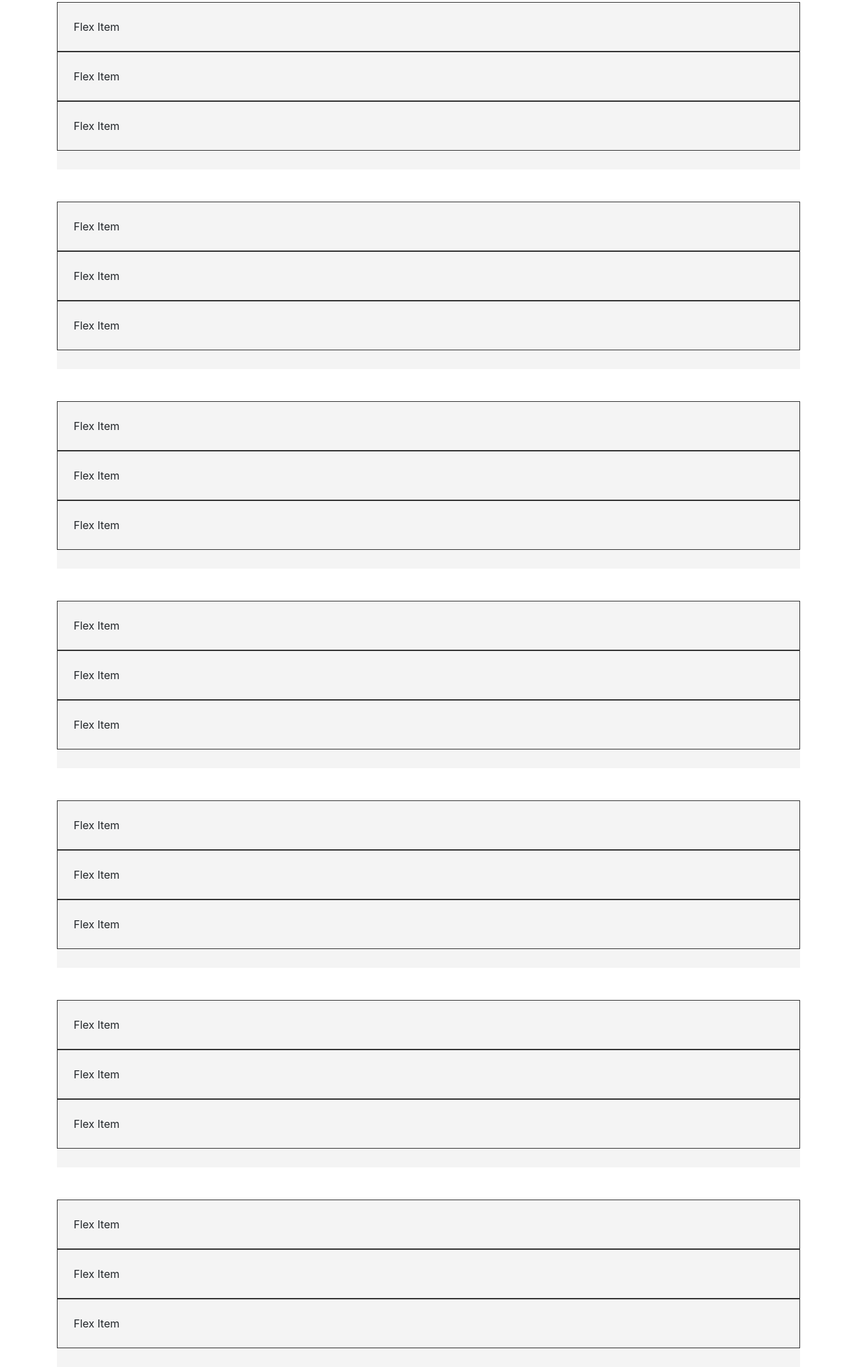
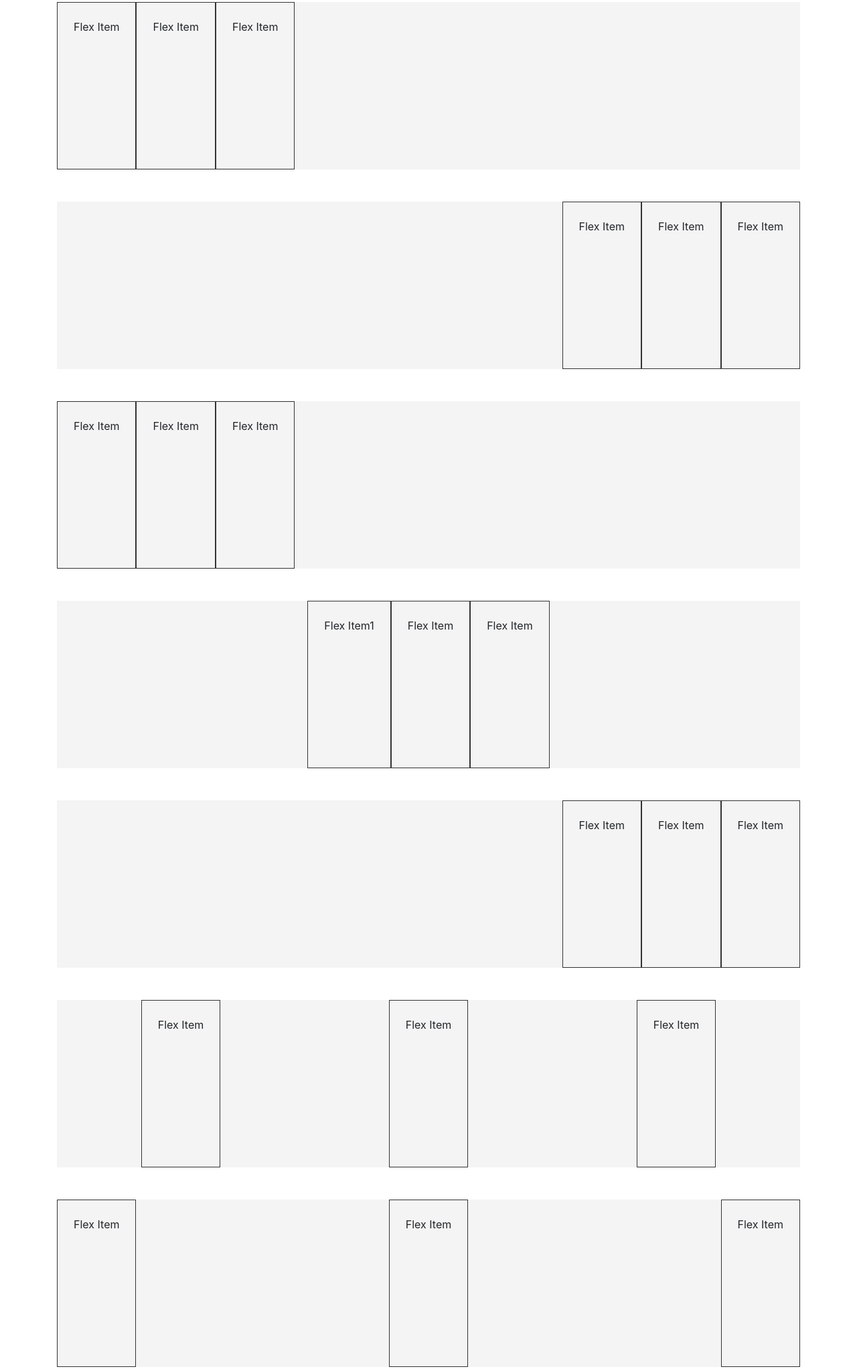
Before and after one commit to JamesBlocker/bootcamp-course, a plain HTML site: page bootstrap_sandbox_starter/4_4_flexbox.html in a window 1280 px wide. Shown: the part 195-2239 px from the top of the page at 67% size. Drawn offline with nearby package versions, Linux system fonts and the light colour scheme.

Commit message:
learn flexboxing

```diff
--- a/bootstrap_sandbox_starter/4_4_flexbox.html
+++ b/bootstrap_sandbox_starter/4_4_flexbox.html
@@ -92,7 +92,7 @@
     <!--########################START HERE#########################-->
 
     <!-- FLEX ROW & FLEX ITEMS -->
-    <div class="row-hl">
+    <div class="row-hl d-flex flex-row">
       <div class="p-4 item-hl">Flex Item</div>
       <div class="p-4 item-hl">Flex Item</div>
       <div class="p-4 item-hl">Flex Item</div>
@@ -101,7 +101,7 @@
     <br><br>
 
     <!-- FLEX ROW REVERSE -->
-    <div class="row-hl">
+    <div class="row-hl d-flex flex-row-reverse">
       <div class="p-4 item-hl">Flex Item</div>
       <div class="p-4 item-hl">Flex Item</div>
       <div class="p-4 item-hl">Flex Item</div>
@@ -110,7 +110,7 @@
     <br><br>
 
     <!-- JUSTIFY CONTENT -->
-    <div class="row-hl">
+    <div class="row-hl d-flex flex-row justify-content-start">
       <div class="p-4 item-hl">Flex Item</div>
       <div class="p-4 item-hl">Flex Item</div>
       <div class="p-4 item-hl">Flex Item</div>
@@ -118,7 +118,15 @@
 
     <br><br>
 
-    <div class="row-hl">
+    <div class="row-hl d-flex flex-row justify-content-center">
+      <div class="p-4 item-hl">Flex Item1</div>
+      <div class="p-4 item-hl">Flex Item</div>
+      <div class="p-4 item-hl">Flex Item</div>
+    </div>
+
+    <br><br>
+
+    <div class="row-hl d-flex flex-row justify-content-end">
       <div class="p-4 item-hl">Flex Item</div>
       <div class="p-4 item-hl">Flex Item</div>
       <div class="p-4 item-hl">Flex Item</div>
@@ -126,7 +134,7 @@
 
     <br><br>
 
-    <div class="row-hl">
+    <div class="row-hl d-flex flex-row justify-content-around">
       <div class="p-4 item-hl">Flex Item</div>
       <div class="p-4 item-hl">Flex Item</div>
       <div class="p-4 item-hl">Flex Item</div>
@@ -134,15 +142,7 @@
 
     <br><br>
 
-    <div class="row-hl">
-      <div class="p-4 item-hl">Flex Item</div>
-      <div class="p-4 item-hl">Flex Item</div>
-      <div class="p-4 item-hl">Flex Item</div>
-    </div>
-
-    <br><br>
-
-    <div class="row-hl">
+    <div class="row-hl d-flex flex-row justify-content-between">
       <div class="p-4 item-hl">Flex Item</div>
       <div class="p-4 item-hl">Flex Item</div>
       <div class="p-4 item-hl">Flex Item</div>
@@ -151,7 +151,7 @@
     <br><br>
 
     <!-- FLEX CONTAINER / FLEX COLUMN -->
-    <div class="row-hl">
+    <div class="row-hl d-flex flex-column">
       <div class="p-4 item-hl">Flex Item</div>
       <div class="p-4 item-hl">Flex Item</div>
       <div class="p-4 item-hl">Flex Item</div>
@@ -159,7 +159,7 @@
 
     <br><br>
 
-    <div class="row-hl">
+    <div class="row-hl d-flex flex-column-reverse">
       <div class="p-4 item-hl">Flex Item</div>
       <div class="p-4 item-hl">Flex Item</div>
       <div class="p-4 item-hl">Flex Item</div>
@@ -168,7 +168,7 @@
     <br><br>
 
     <!-- VERTICAL ALIGN ITEMS -->
-    <div class="row-hl">
+    <div class="row-hl d-flex flex-row align-items-start">
       <div class="p-4 item-hl">Flex Item</div>
       <div class="p-4 item-hl">Flex Item</div>
       <div class="p-4 item-hl">Flex Item</div>
@@ -177,7 +177,7 @@
     <br><br>
 
     <!-- VERTICAL ALIGN ITEMS -->
-    <div class="row-hl">
+    <div class="row-hl d-flex flex-row align-items-center">
       <div class="p-4 item-hl">Flex Item</div>
       <div class="p-4 item-hl">Flex Item</div>
       <div class="p-4 item-hl">Flex Item</div>
@@ -186,7 +186,7 @@
     <br><br>
 
     <!-- VERTICAL ALIGN ITEMS -->
-    <div class="row-hl">
+    <div class="row-hl d-flex flex-row align-items-end">
       <div class="p-4 item-hl">Flex Item</div>
       <div class="p-4 item-hl">Flex Item</div>
       <div class="p-4 item-hl">Flex Item</div>
@@ -195,7 +195,7 @@
     <br><br>
 
     <!-- VERTICAL ALIGN ITEMS -->
-    <div class="row-hl">
+    <div class="row-hl d-flex flex-row align-items-baseline">
       <div class="p-4 item-hl">Flex Item</div>
       <div class="p-4 item-hl">Flex Item</div>
       <div class="p-4 item-hl">Flex Item</div>
@@ -204,7 +204,7 @@
     <br><br>
 
     <!-- VERTICAL ALIGN ITEMS -->
-    <div class="row-hl">
+    <div class="row-hl d-flex flex-row align-items-stretch">
       <div class="p-4 item-hl">Flex Item</div>
       <div class="p-4 item-hl">Flex Item</div>
       <div class="p-4 item-hl">Flex Item</div>
@@ -213,21 +213,23 @@
     <br><br>
 
     <!-- RESPONSIVE VERTICAL ALIGN -->
-    <div class="row-hl">
-      <div class="p-4 item-hl">Flex Item</div>
-      <div class="p-4 item-hl">Flex Item</div>
-      <div class="p-4 item-hl">Flex Item</div>
+    <div class="row-hl d-flex flex-row">
+      <div class="align-self-md-start p-4 item-hl">Flex Item</div>
+      <div class="align-self-md-center p-4 item-hl">Flex Item</div>
+      <div class="align-self-md-end p-4 item-hl">Flex Item</div>
+      <div class="align-self-md-baseline p-4 item-hl">Flex Item</div>
+      <div class="align-self-md-stretch p-4 item-hl">Flex Item</div>
     </div>
 
     <br><br>
 
     <!-- ALIGN SELF -->
-    <div class="row-hl">
-      <div class="p-4 item-hl">Flex Item</div>
-      <div class="p-4 item-hl">Flex Item</div>
-      <div class="p-4 item-hl">Flex Item</div>
-      <div class="p-4 item-hl">Flex Item</div>
-      <div class="p-4 item-hl">Flex Item</div>
+    <div class="row-hl d-flex flex-row">
+      <div class="align-self-start p-4 item-hl">Flex Item</div>
+      <div class="align-self-center p-4 item-hl">Flex Item</div>
+      <div class="align-self-end p-4 item-hl">Flex Item</div>
+      <div class="align-self-baseline p-4 item-hl">Flex Item</div>
+      <div class="align-self-stretch p-4 item-hl">Flex Item</div>
     </div>
 
     <br><br>
```
